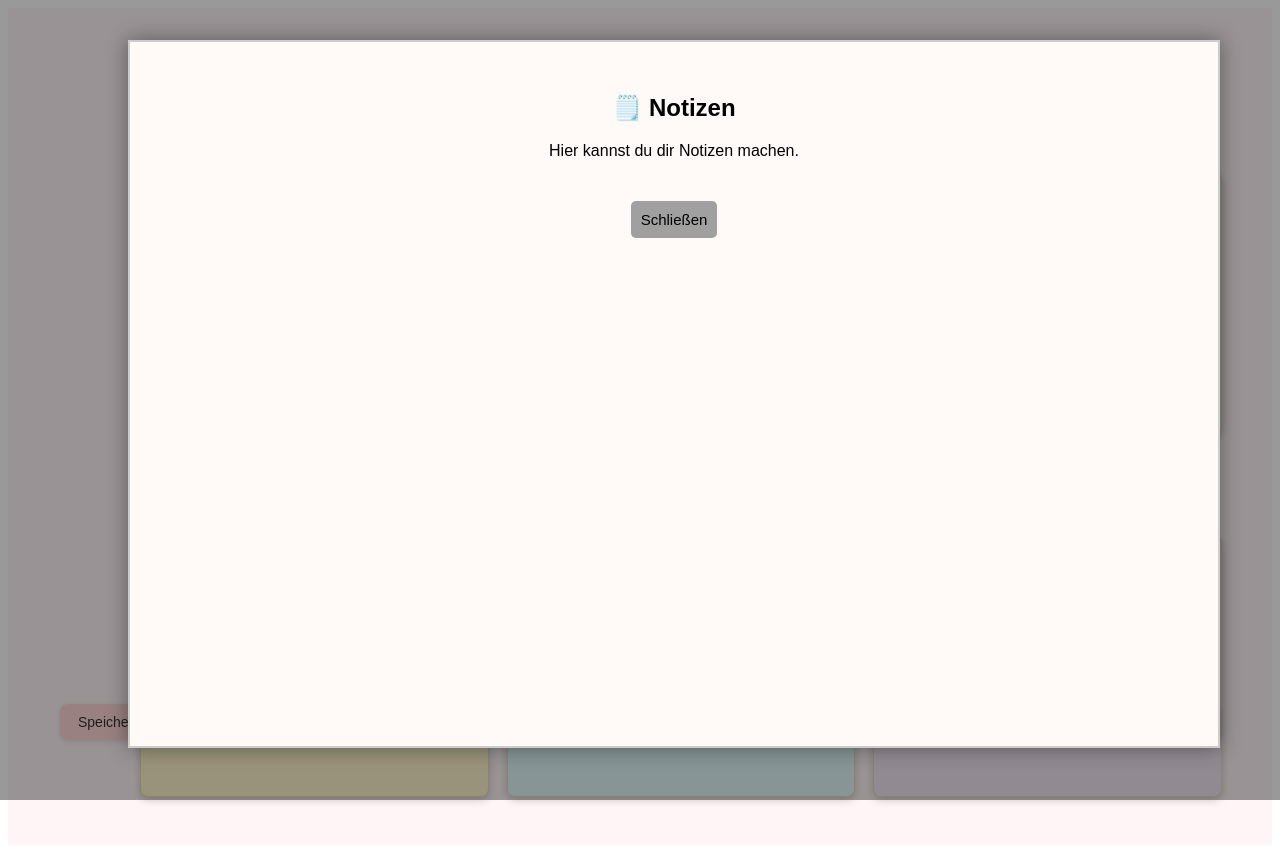
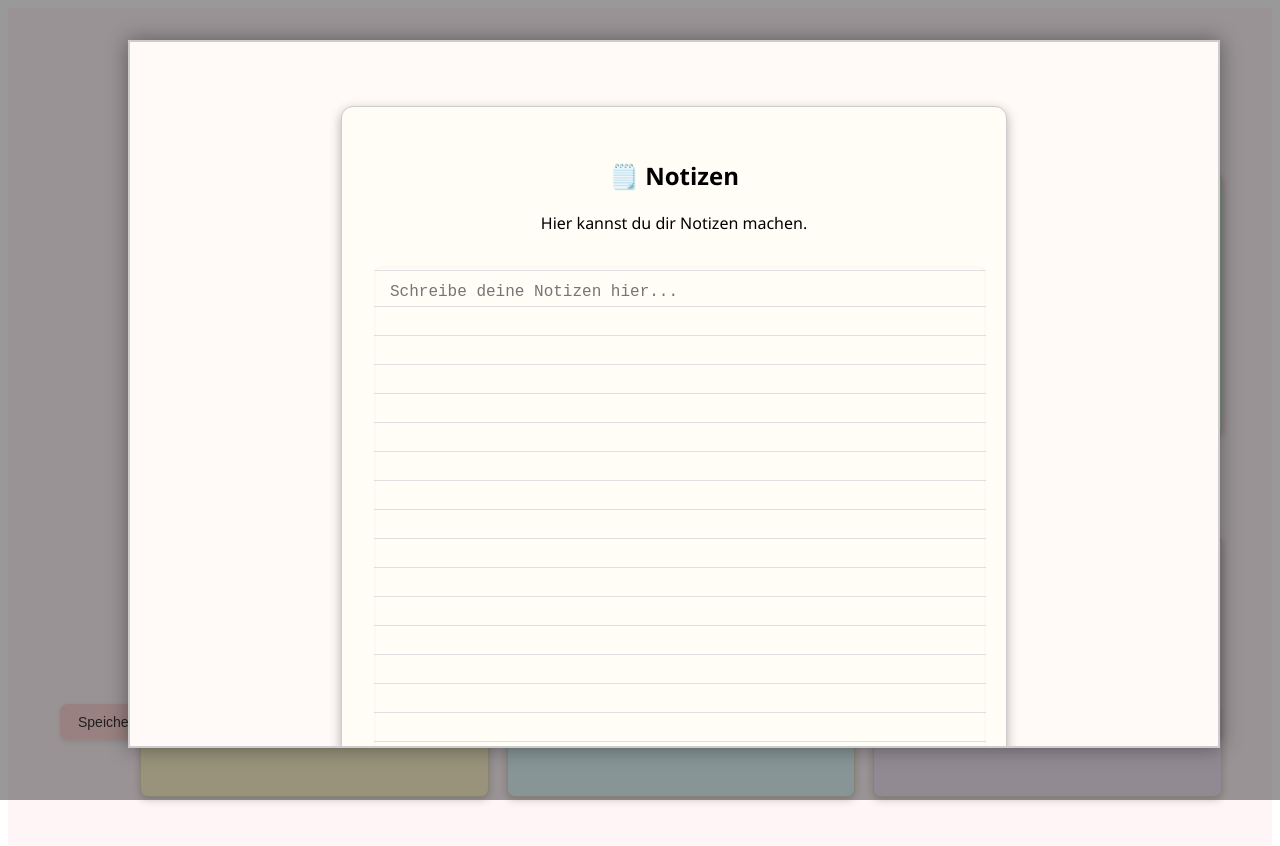
Before and after one commit to AnnavdInsel/My-Dashboard, a Vue app: page / in a window 1280 px wide. Both pictures are taken after a click on the element "Notizen". Shown: the top 846 px of the page. Built offline with nearby package versions, Linux system fonts and the light colour scheme.

Commit message:
Notizen Kartei bearbeitet. mit localstorage.

```diff
--- a/src/components/Notes.vue
+++ b/src/components/Notes.vue
@@ -1,14 +1,110 @@
 <template>
-  <div>
+  <div class="notes-container">
     <h2>🗒️ Notizen</h2>
     <p>Hier kannst du dir Notizen machen.</p>
+    <textarea v-model="noteText" placeholder="Schreibe deine Notizen hier..."></textarea>
+    <div class="buttons">
+      <button @click="saveNote">💾 Speichern</button>
+      <button @click="clearNote" class="delete">🗑️ Löschen</button>
+    </div>
+    <p v-if="savedMessage" class="saved-message">Gespeichert!</p>
   </div>
 </template>
 
 <script setup>
-// Platz für Logik
+import { ref, onMounted } from 'vue'
+
+const noteText = ref('')
+const savedMessage = ref(false)
+
+const saveNote = () => {
+  localStorage.setItem('notizen', noteText.value)
+  savedMessage.value = true
+  setTimeout(() => (savedMessage.value = false), 2000)
+}
+
+const clearNote = () => {
+  noteText.value = ''
+  localStorage.removeItem('notizen')
+}
+
+onMounted(() => {
+  const saved = localStorage.getItem('notizen')
+  if (saved) noteText.value = saved
+})
 </script>
 
 <style scoped>
-/* Optionales Styling */
+.notes-container {
+  background: #fffdf5;
+  border: 1px solid #ccc;
+  border-radius: 12px;
+  box-shadow: 0 4px 12px rgba(0, 0, 0, 0.3);
+  padding: 2rem;
+  max-width: 600px;
+  margin: 2rem auto;
+  font-family: 'Segoe UI', sans-serif;
+  text-align: center;
+}
+
+textarea {
+  width: 580px;
+  height: 650px;
+  padding: 12px 16px;
+  border: none;
+  border-radius: 8px;
+  resize: vertical;
+  font-size: 16px;
+  line-height: 28px;
+  background: repeating-linear-gradient(
+    to bottom,
+    #fffdf5 0px,
+    #fffdf5 28px,
+    #e0e0e0 28px,
+    #e0e0e0 29px
+  );
+  background-position: left 12px top 12px;
+  box-shadow: inset 0 0 4px rgba(0, 0, 0, 0.05);
+  margin-top: 1rem;
+}
+
+textarea:focus {
+  outline: none;
+  background-color: #fefbe9;
+}
+
+.buttons {
+  display: flex;
+  justify-content: center;
+  gap: 0.5rem;
+  margin-top: 1rem;
+}
+
+button {
+  padding: 0.5rem 1rem;
+  background-color: #ffcc70;
+  border: none;
+  border-radius: 8px;
+  font-weight: bold;
+  cursor: pointer;
+  transition: background-color 0.3s ease;
+}
+
+button:hover {
+  background-color: #ffb347;
+}
+
+button.delete {
+  background-color: #f88;
+}
+
+button.delete:hover {
+  background-color: #e66;
+}
+
+.saved-message {
+  margin-top: 0.5rem;
+  color: green;
+  font-weight: bold;
+}
 </style>
```
